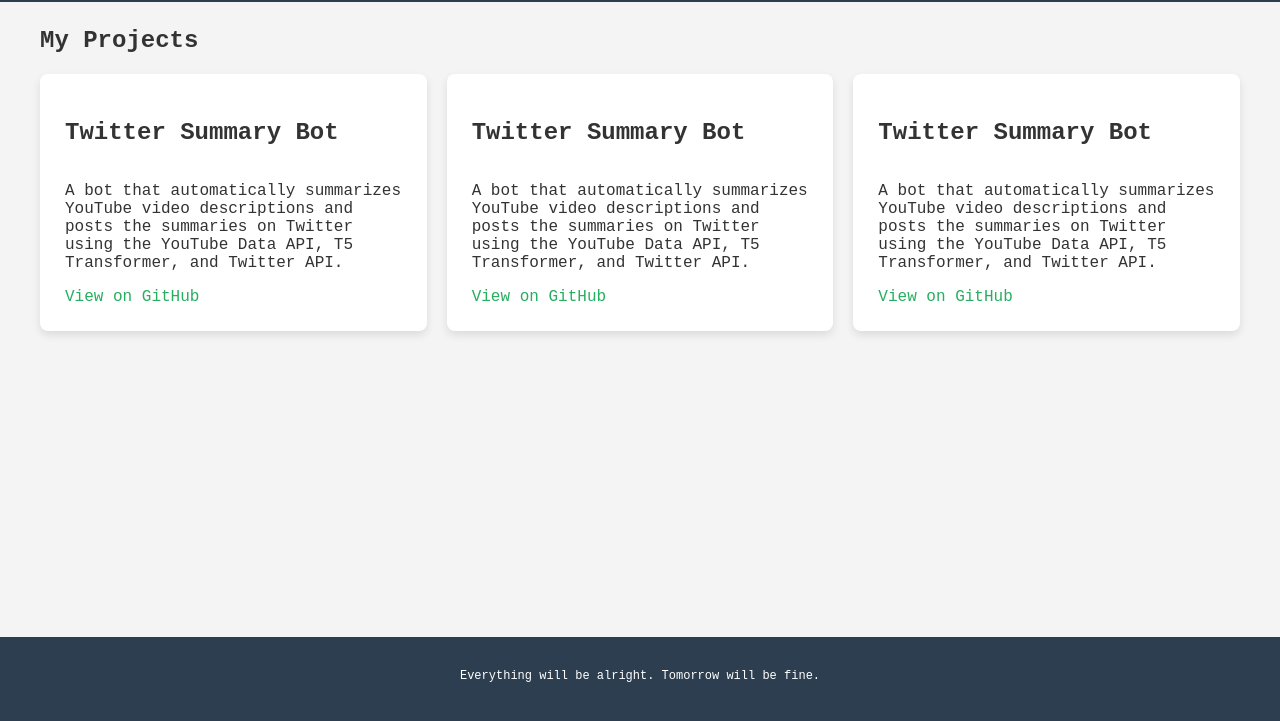
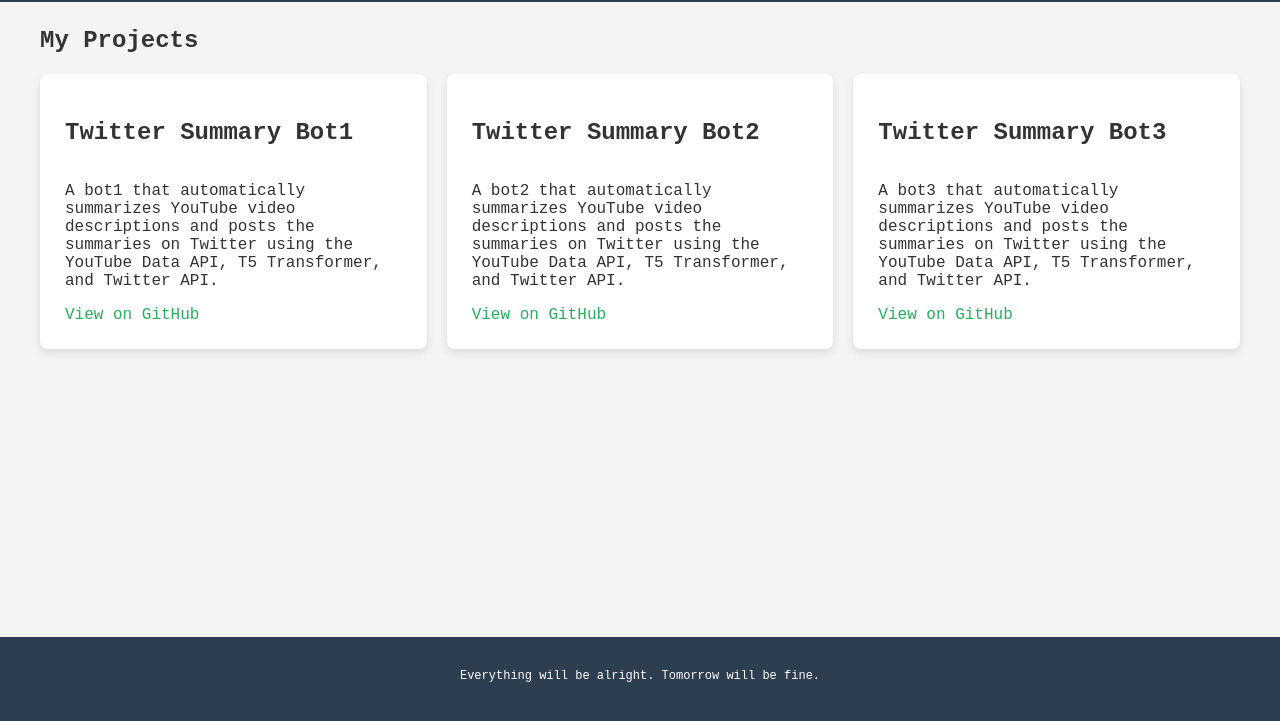
Before and after one commit to Makishima33/Makishima33.github.io, a plain HTML site: page projects/index.html in a window 1280 px wide. Shown: the part 73-794 px from the top of the page. Drawn offline with Linux system fonts and the light colour scheme.

Commit message:
modify content

```diff
--- a/projects/index.html
+++ b/projects/index.html
@@ -27,10 +27,10 @@
         <h1>My Projects</h1>
         <div class="project-grid">
           <div class="project-card">
-            <div class="project-title"><h2>Twitter Summary Bot</h2></div>
+            <div class="project-title"><h2>Twitter Summary Bot1</h2></div>
             <div class="project-content">
               <p>
-                A bot that automatically summarizes YouTube video descriptions
+                A bot1 that automatically summarizes YouTube video descriptions
                 and posts the summaries on Twitter using the YouTube Data API,
                 T5 Transformer, and Twitter API.
               </p>
@@ -43,10 +43,10 @@
           </div>
 
           <div class="project-card">
-            <div class="project-title"><h2>Twitter Summary Bot</h2></div>
+            <div class="project-title"><h2>Twitter Summary Bot2</h2></div>
             <div class="project-content">
               <p>
-                A bot that automatically summarizes YouTube video descriptions
+                A bot2 that automatically summarizes YouTube video descriptions
                 and posts the summaries on Twitter using the YouTube Data API,
                 T5 Transformer, and Twitter API.
               </p>
@@ -58,10 +58,10 @@
             </div>
           </div>
           <div class="project-card">
-            <div class="project-title"><h2>Twitter Summary Bot</h2></div>
+            <div class="project-title"><h2>Twitter Summary Bot3</h2></div>
             <div class="project-content">
               <p>
-                A bot that automatically summarizes YouTube video descriptions
+                A bot3 that automatically summarizes YouTube video descriptions
                 and posts the summaries on Twitter using the YouTube Data API,
                 T5 Transformer, and Twitter API.
               </p>
```
Also changed, not shown: blog/index.html (+0 -3 lines).
